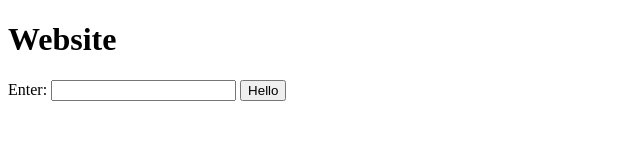
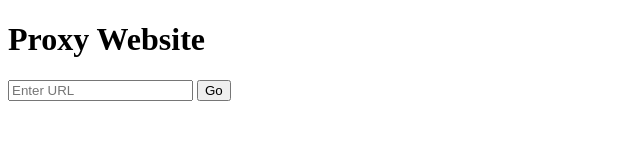
Before and after one commit to coolnewdev/hellotest, a plain HTML site: page index.html in a window 1280 px wide. Shown: the whole page, without its empty margins (0-640 px from the left). Drawn offline with Linux system fonts and the light colour scheme.

Commit message:
Update index.html

```diff
--- a/index.html
+++ b/index.html
@@ -1,16 +1,13 @@
 <!DOCTYPE html>
 <html>
 <head>
-  <title>Hello World</title>
+    <title>Proxy Website</title>
+    <script src="proxy.js"></script>
 </head>
 <body>
-  <h1> Website</h1>
-  <form>
-    <label for="url">Enter:</label>
-    <input type="text" id="url">
-    <button type="submit" onclick="fetchURL()">Hello</button>
-  </form>
-  <div id="result"></div>
-  <script src="script.js"></script>
+    <h1>Proxy Website</h1>
+    <input id="url-input" type="text" placeholder="Enter URL">
+    <button onclick="loadUrl()">Go</button>
+    <div id="response"></div>
 </body>
 </html>
```
